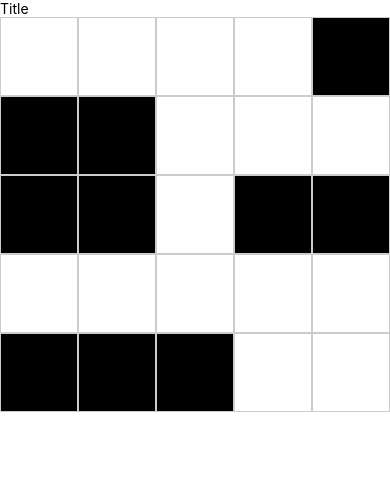
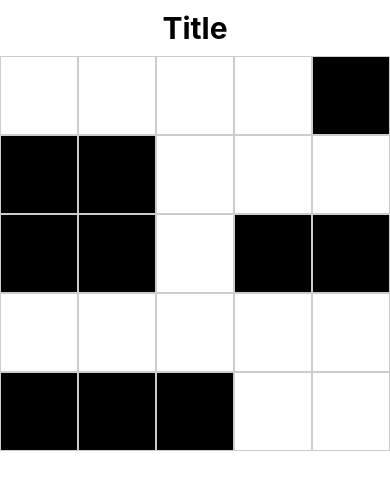
Before and after one commit to EmanueleGuidotti/2d-array-grid, a React Native app: screen / in a window 390 px wide. Shown: the top 490 px of the page. Built offline with nearby package versions, Linux system fonts and the light colour scheme.

Commit message:
added style

```diff
--- a/src/containers/main.container.tsx
+++ b/src/containers/main.container.tsx
@@ -1,16 +1,25 @@
 import React, { Component } from "react";
 import GridComponent from "../components/grid.comp";
-import { View, Text } from "react-native";
+import { View, Text, StyleSheet } from "react-native";
 
 class MainContainer extends Component {
   render() {
     return (
       <View>
-        <Text>Title</Text>
+        <Text style={styles.h1}>Title</Text>
         <GridComponent></GridComponent>
       </View>
     );
   }
 }
 
+const styles = StyleSheet.create({
+  h1: {
+    fontSize: 30,
+    fontWeight: "bold",
+    textAlign: "center",
+    paddingVertical: 10
+  }
+});
+
 export default MainContainer;
```
